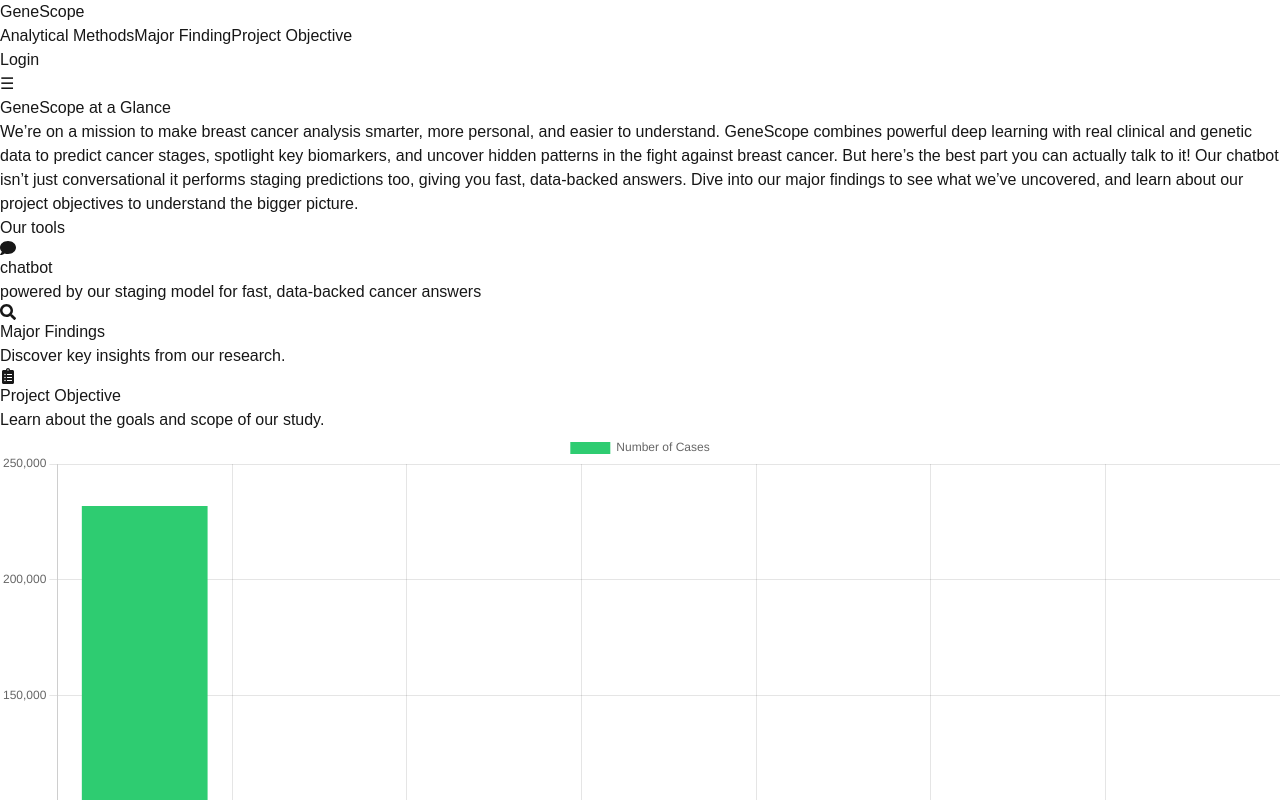
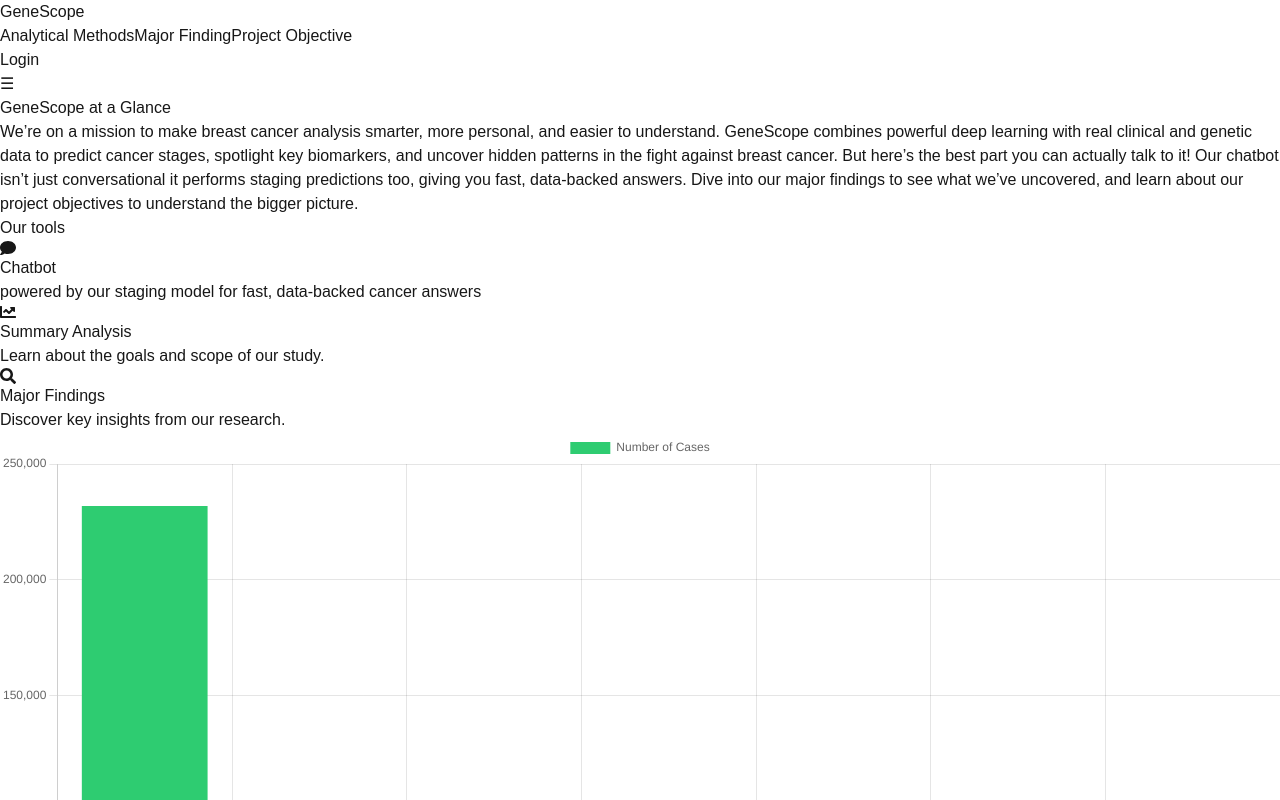
Before and after one commit to ANikfarjam/GeneScope, a Next.js app in the folder front/: page / in a window 1280 px wide. Shown: the top 800 px of the page. Built offline with nearby package versions, Linux system fonts and the light colour scheme.

Commit message:
modified page

```diff
--- a/front/src/app/page.tsx
+++ b/front/src/app/page.tsx
@@ -9,7 +9,7 @@ import { Chart, registerables } from "chart.js";
 import Typer from "./components/Typer";
 import { motion } from "framer-motion"; // Import Framer Motion
 import Link from "next/link";
-import { FaSearch, FaClipboardList, FaComment } from "react-icons/fa";
+import { FaSearch, FaChartLine, FaComment } from "react-icons/fa";
 Chart.register(...registerables);
 
 export default function Home() {
@@ -102,7 +102,7 @@ export default function Home() {
           GeneScope at a Glance
         </h1>
         <div
-          className="text-lg h-60 w-full overflow-hidden relative text-left pt-2 mar mb-3"
+          className="text-lg h-60 w-full overflow-hidden relative text-left pt-2 mar mb-1"
           data-aos="fade-right"
         >
           <Typer
@@ -111,19 +111,19 @@ export default function Home() {
           />
         </div>
         <div className="mt-12 p-4 ">
-          <h1 className="text-4xl font-bold mb-4" data-aos="fade-right">
+          <h1 className="text-2xl font-bold mb-4" data-aos="fade-right">
             Our tools{" "}
           </h1>
           <div className="flex flex-col md:flex-row items-center justify-between gap-6 bg-white">
             <Link href="/dashboard" className="w-full md:w-1/3">
               <motion.div
-                className="p-6 bg-white rounded-lg shadow-md text-center cursor-pointer"
+                className="group p-6 bg-white rounded-lg shadow-md text-center cursor-pointer"
                 data-aos="fade-right"
                 whileHover={{ boxShadow: "0px 10px 30px rgba(0, 0, 0, 0.2)" }}
                 transition={{ duration: 0.2 }}
               >
-                <FaComment className="text-5xl text-blue-300 mb-3 mx-auto" />
-                <h2 className="text-lg font-semibold">chatbot</h2>
+                <FaComment className="text-5xl text-blue-300 group-hover:text-blue-500 transition-colors duration-600 mb-3 mx-auto" />
+                <h2 className="text-lg font-semibold">Chatbot</h2>
                 <p className="text-sm text-gray-600 mt-2">
                   powered by our staging model for fast, data-backed cancer
                   answers
@@ -131,34 +131,32 @@ export default function Home() {
               </motion.div>
             </Link>
 
-            {/* Major Findings Card */}
+            <Link href="/project-objective" className="w-full md:w-1/3">
+              <motion.div
+                className="group p-6 bg-white rounded-lg shadow-md text-center cursor-pointer"
+                data-aos="fade-left"
+                whileHover={{ boxShadow: "0px 10px 30px rgba(0, 0, 0, 0.2)" }}
+                transition={{ duration: 0.2 }}
+              >
+                <FaChartLine className="text-5xl text-orange-300 group-hover:text-orange-500 transition-colors duration-600 mb-3 mx-auto" />
+                <h2 className="text-lg font-semibold">Summary Analysis</h2>
+                <p className="text-sm text-gray-600 mt-2">
+                  Learn about the goals and scope of our study.
+                </p>
+              </motion.div>
+            </Link>
+
             <Link href="/majorfindings" className="w-full md:w-1/3">
               <motion.div
-                className="p-6 bg-white rounded-lg shadow-md text-center cursor-pointer"
+                className="group p-6 bg-white rounded-lg shadow-md text-center cursor-pointer"
                 data-aos="fade-up"
                 whileHover={{ boxShadow: "0px 10px 30px rgba(0, 0, 0, 0.2)" }}
                 transition={{ duration: 0.2 }}
               >
-                <FaSearch className="text-5xl text-green-600 mb-3 mx-auto" />
+                <FaSearch className="text-5xl text-green-300 group-hover:text-green-500 transition-colors duration-900 mb-3 mx-auto" />
                 <h2 className="text-lg font-semibold">Major Findings</h2>
                 <p className="text-sm text-gray-600 mt-2">
                   Discover key insights from our research.
-                </p>
-              </motion.div>
-            </Link>
-
-            {/* Project Objective Card */}
-            <Link href="/project-objective" className="w-full md:w-1/3">
-              <motion.div
-                className="p-6 bg-white rounded-lg shadow-md text-center cursor-pointer"
-                data-aos="fade-left"
-                whileHover={{ boxShadow: "0px 10px 30px rgba(0, 0, 0, 0.2)" }}
-                transition={{ duration: 0.2 }}
-              >
-                <FaClipboardList className="text-5xl text-red-600 mb-3 mx-auto" />
-                <h2 className="text-lg font-semibold">Project Objective</h2>
-                <p className="text-sm text-gray-600 mt-2">
-                  Learn about the goals and scope of our study.
                 </p>
               </motion.div>
             </Link>
```
